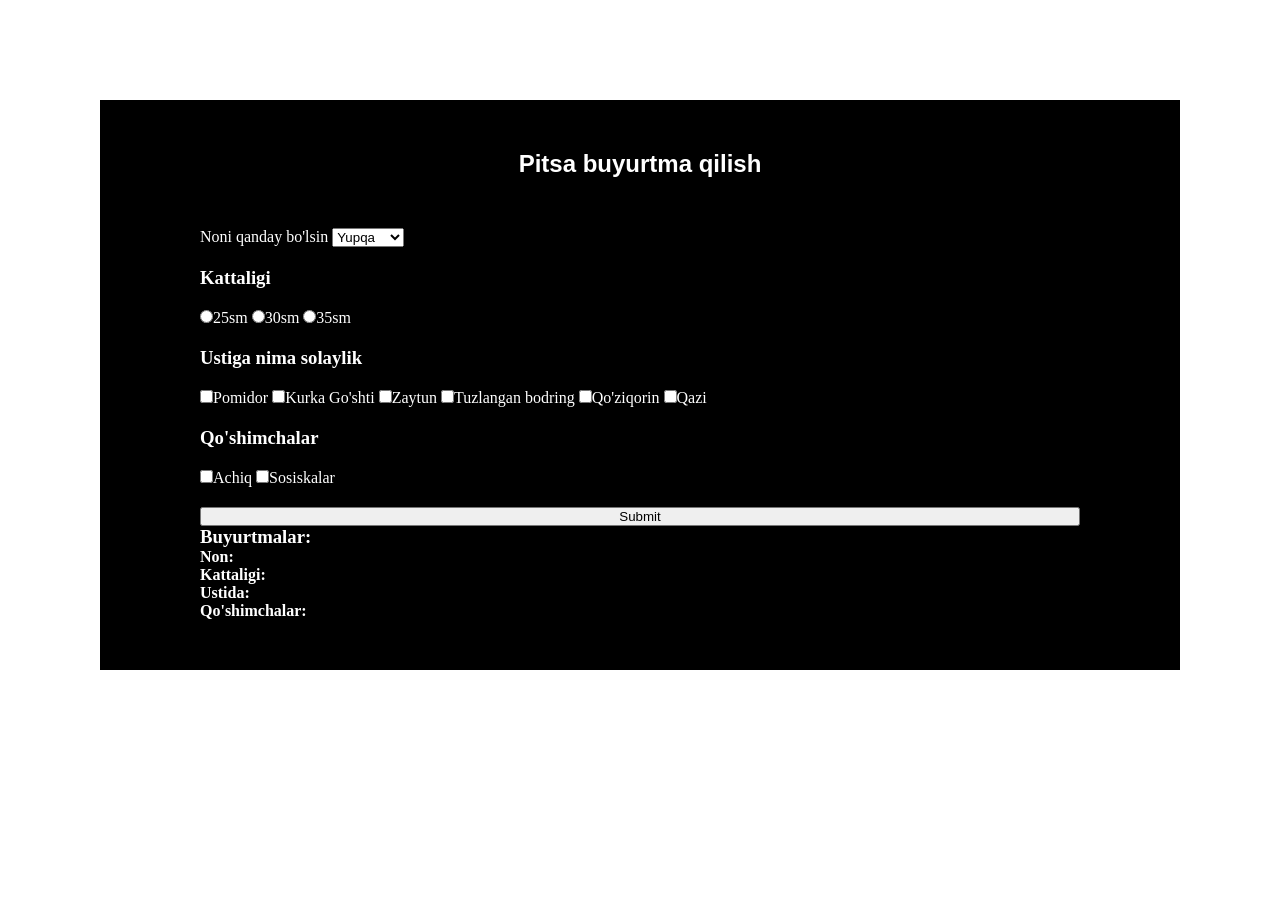
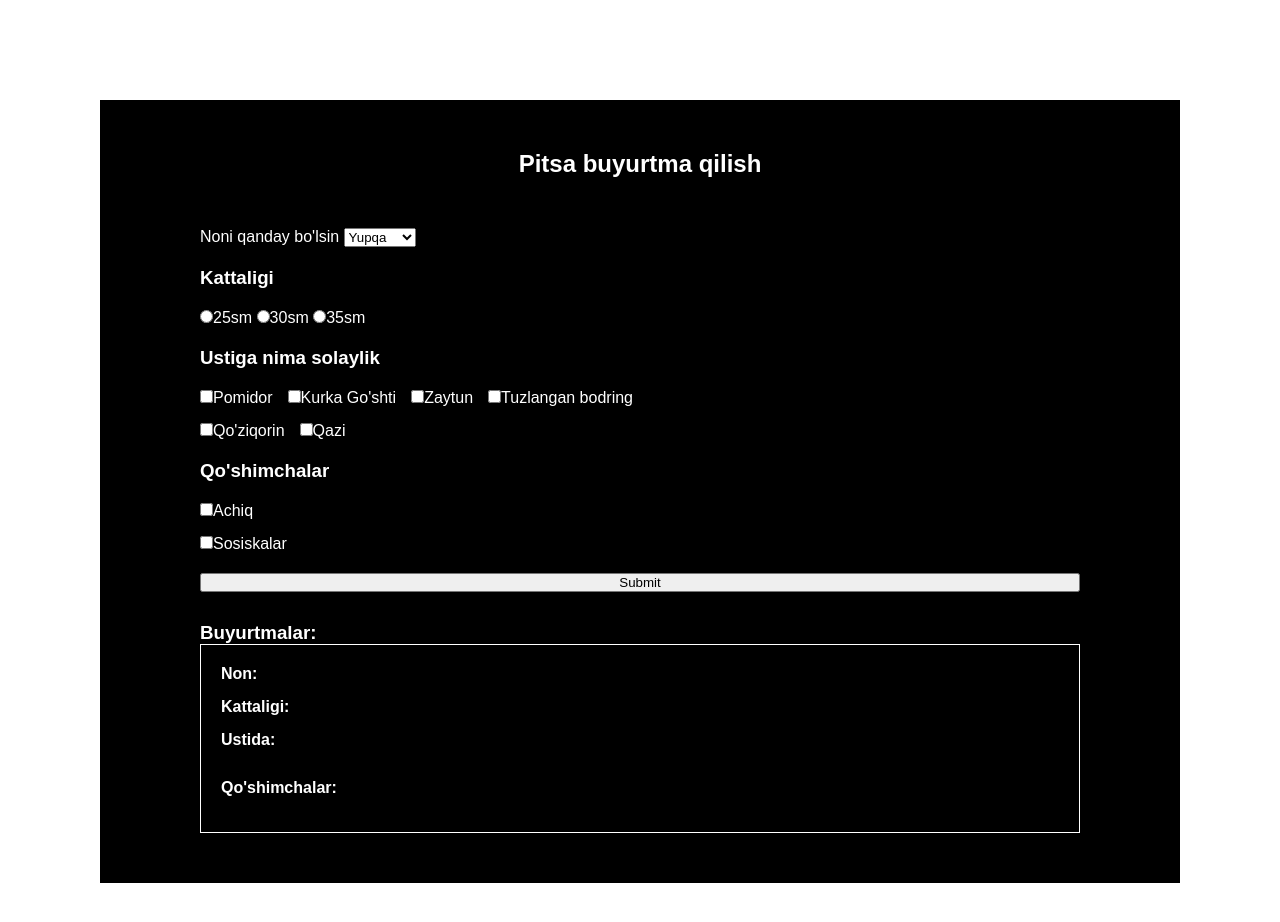
Before and after one commit to jakhongir-av/Pizza, a plain HTML site: page index.html in a window 1280 px wide. Before the commit the page ends 800 px from the top, so only its background shows below. Drawn offline with Linux system fonts and the light colour scheme.

Commit message:
End of Pizza

```diff
--- a/index.html
+++ b/index.html
@@ -13,6 +13,7 @@
             padding: 0;
             margin: 0;
             box-sizing: border-box;
+            font-family: sans-serif;
         }
 
         main {
@@ -33,6 +34,37 @@
             flex-direction: column;
             justify-content: flex-start;
             gap: 20px;
+            margin-bottom: 30px;
+        }
+
+        .smth__wrapper {
+            width: 60%;
+            display: flex;
+            align-items: center;
+            flex-wrap: wrap;
+            gap: 15px;
+        }
+
+        .additionals__wrapper {
+            display: flex;
+            flex-direction: column;
+            gap: 15px;
+        }
+
+        .order__wrapper {
+            border: 1px solid #fff;
+            padding: 20px;
+            display: flex;
+            flex-direction: column;
+            gap: 15px;
+        }
+
+        .prefer-list>li {
+            margin-left: 30px;
+        }
+
+        .prefer-list2>li {
+            margin-left: 30px;
         }
     </style>
 </head>
@@ -44,9 +76,9 @@
             <label for="options">
                 Noni qanday bo'lsin
                 <select class="select_options" id="options">
-                    <option value="Thin" class="options__items">Yupqa</option>
-                    <option value="Medium" class="options__items">O'rtacha</option>
-                    <option value="Thick" class="options__items">Qalin</option>
+                    <option value="Yupqa" class="options__items">Yupqa</option>
+                    <option value="O'rtacha" class="options__items">O'rtacha</option>
+                    <option value="Qalin" class="options__items">Qalin</option>
                 </select>
             </label>
             <h3>Kattaligi</h3>
@@ -56,7 +88,7 @@
                 <label name="sizes" for="size3"><input id="size3" type="radio" value="35sm" name="radios">35sm</label>
             </div>
             <h3>Ustiga nima solaylik</h3>
-            <div>
+            <div class="smth__wrapper">
                 <label for="car1"><input name="smth" id="car1" value="Pomidor" type="checkbox">Pomidor</label>
                 <label for="car2"><input name="smth" id="car2" value="Kurka Go'shti" type="checkbox">Kurka
                     Go'shti</label>
@@ -64,10 +96,10 @@
                 <label for="car4"><input name="smth" id="car4" value="Tuzlangan bodring" type="checkbox">Tuzlangan
                     bodring</label>
                 <label for="car5"><input name="smth" id="car5" value="Qo'ziqorin" type="checkbox">Qo'ziqorin</label>
-                <label for="car6"><input name="smth" id="car6" value="Qzi" type="checkbox">Qazi</label>
+                <label for="car6"><input name="smth" id="car6" value="Qazi" type="checkbox">Qazi</label>
             </div>
             <h3>Qo'shimchalar</h3>
-            <div>
+            <div class="additionals__wrapper">
                 <label for="add1"><input name="additionals" id="add1" value="Achiq" type="checkbox">Achiq</label>
                 <label for="add2"><input name="additionals" id="add2" value="Sosiskalar"
                         type="checkbox">Sosiskalar</label>
@@ -75,13 +107,13 @@
             <button type="submit">Submit</button>
         </form>
         <h3>Buyurtmalar:</h3>
-        <div id="preferences">
+        <div id="preferences" class="order__wrapper">
             <h4>Non: <span id="preferences__bread"></span></h4>
             <h4>Kattaligi: <span id="preferences__size"></span></h4>
             <h4>Ustida:</h4>
-            <ul id="preferences__list"></ul>
+            <ul class="prefer-list" id="preferences__list"></ul>
             <h4>Qo'shimchalar:</h4>
-            <ul id="preferences_add__list"></ul>
+            <ul class="prefer-list2" id="preferences_add__list"></ul>
         </div>
     </main>
     <script src="./js/main.js"></script>
--- a/js/main.js
+++ b/js/main.js
@@ -1,4 +1,4 @@
-let preferences = [{Thickness: null, Size: null, smth: [], additionals: [],},];
+let preferences = [{Thickness: null, Size: null, smth: [], additionals: [], price: null,},];
 let SZ = null;
 let result = null;
 let OPT = null;
@@ -10,32 +10,45 @@ form.addEventListener("submit", (e) => {
     const sizes = document.getElementsByName("radios");
     const smth = document.getElementsByName("smth");
     const additionals = document.getElementsByName("additionals");
+
+
     const bread = document.querySelector("#preferences__bread");
     const preferences_size = document.querySelector("#preferences__size");
     const preferences_list = document.querySelector("#preferences__list");
     const preferences_add_list = document.querySelector("#preferences_add__list");
 
     preferences[0].Thickness = selectedOptions.value;
+    bread.innerHTML = selectedOptions.value
+
 
     for(item of sizes) {
         if(item.checked) {
             preferences[0].Size = item.value;
+            preferences_size.innerHTML = item.value;
         }
     }
 
     for(item of smth) {
         if(item.checked) {
+            let val = item.value
             preferences[0].smth.push(item.value)
+            let list = document.createElement("li");
+            preferences_list.appendChild(list);
+            list.innerHTML = item.value;
         }
     }
 
     for(item of additionals) {
         if(item.checked) {
             preferences[0].additionals.push(item.value);
+            let list2 = document.createElement("li");
+            preferences_add_list.appendChild(list2);
+            list2.innerHTML = item.value;
+        }else {
+            let list2 = document.createElement("li");
+            preferences_add_list.appendChild(list2);
+            list2.innerHTML = item.value + ":  Qo'shilmaydi";
         }
     }
     console.log(preferences);
-
-
-
 })
```
